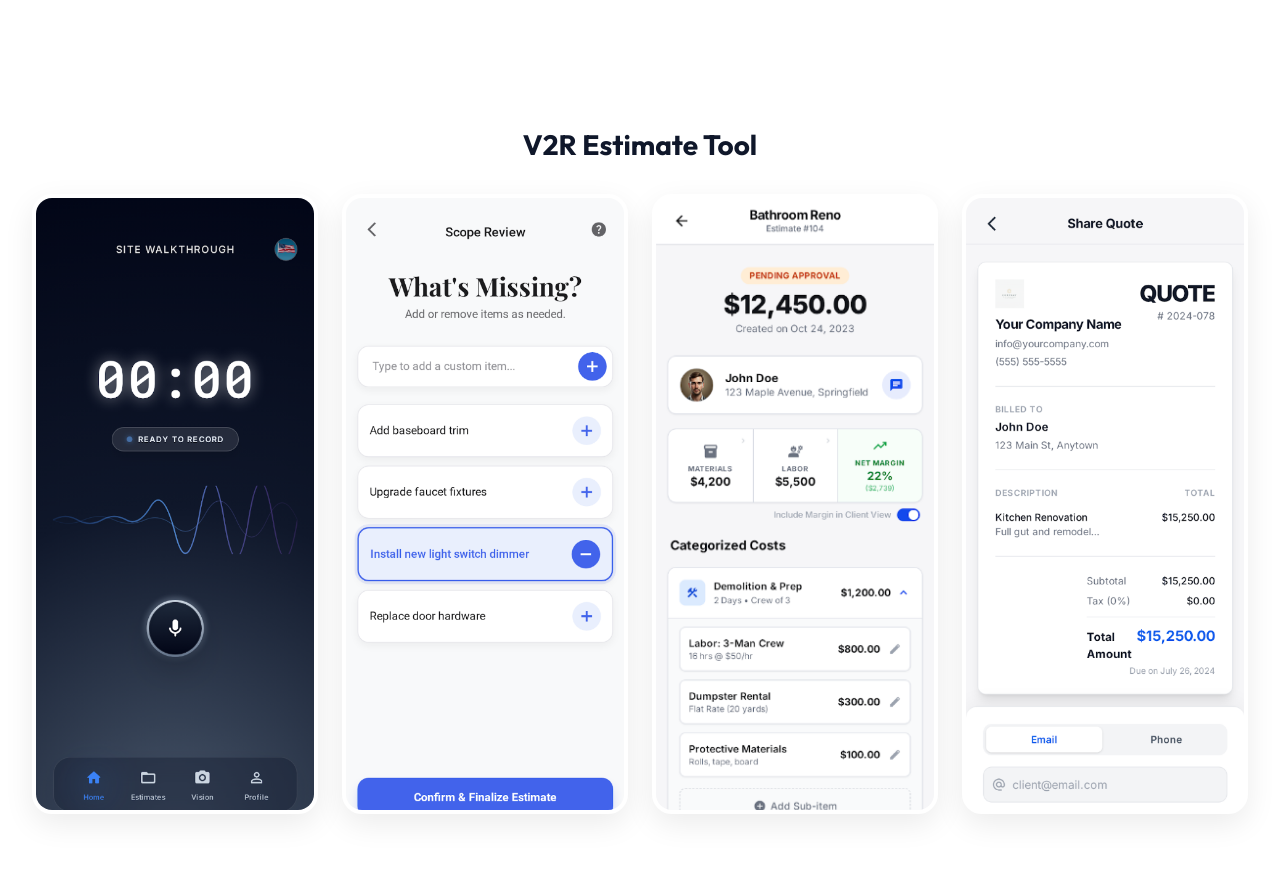
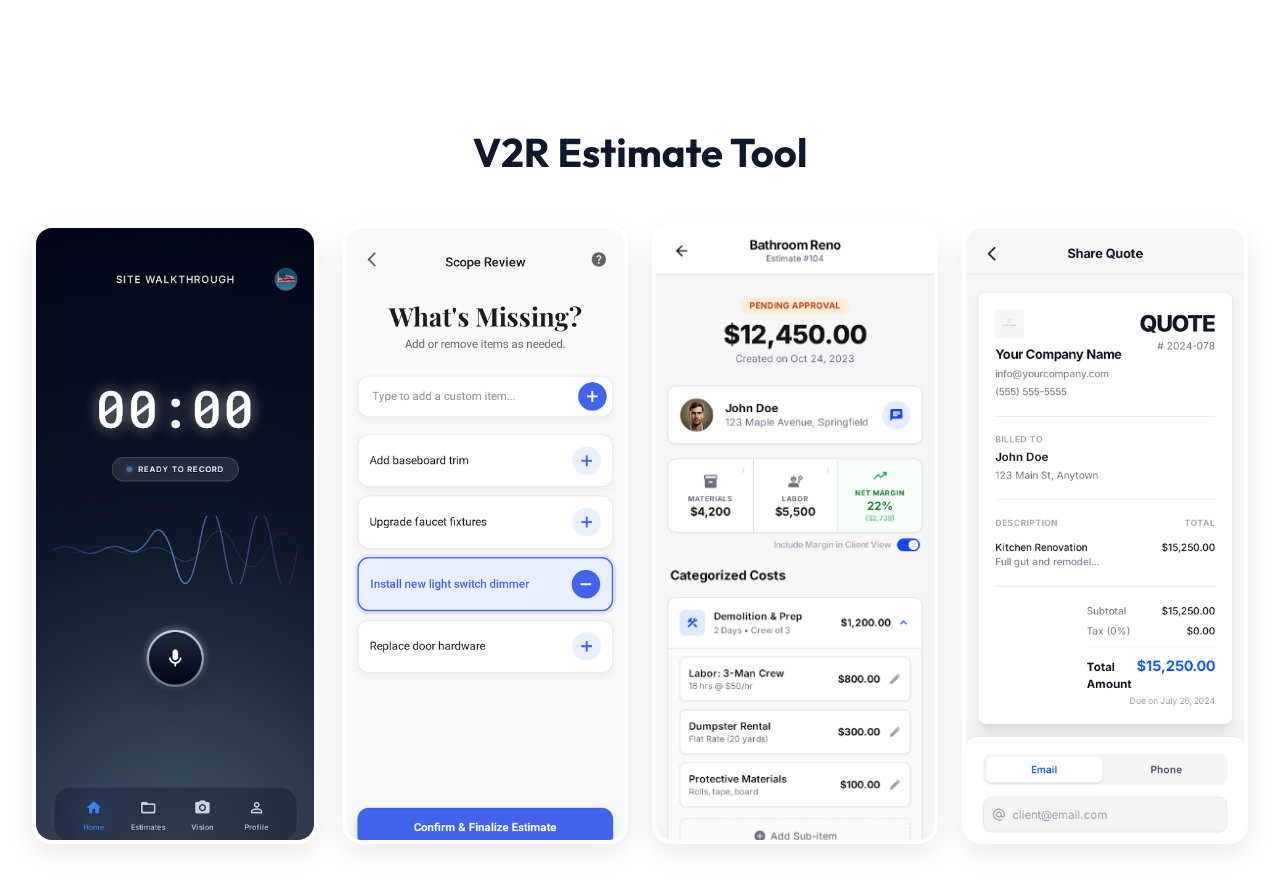
Before and after one commit to saiful-mahmood/V2R-Builds, a website: page index.html in a window 1280 px wide. Shown: the part 800-1686 px from the top of the page. Drawn offline with Linux system fonts and the light colour scheme.

Commit message:
Update V2R Estimate Tool heading size to match other sections

```diff
--- a/index.html
+++ b/index.html
@@ -77,7 +77,8 @@
 
             <!-- V2R Estimate Tool Section -->
             <div class="estimate-tool-section" style="margin-bottom: 5rem; background: transparent;">
-                <h3 style="margin-bottom: 2rem; font-size: 1.75rem;">V2R Estimate Tool</h3>
+                <h2 class="section-title" style="text-align: center; font-size: 2.5rem; margin-bottom: 3rem;">V2R
+                    Estimate Tool</h2>
                 <div class="estimate-tool-grid">
                     <div class="estimate-tool-item fade-in">
                         <img src="images/screen1.png" alt="Site Walkthrough">
```
